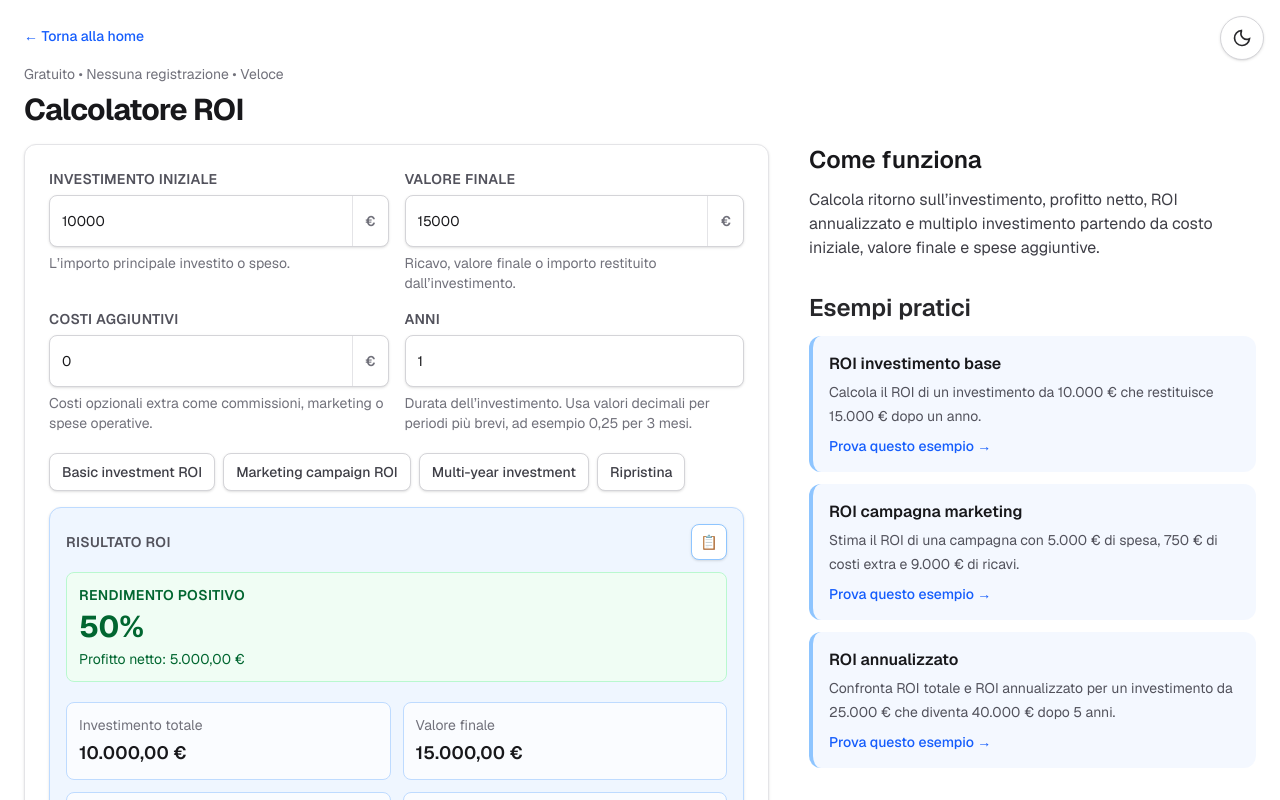
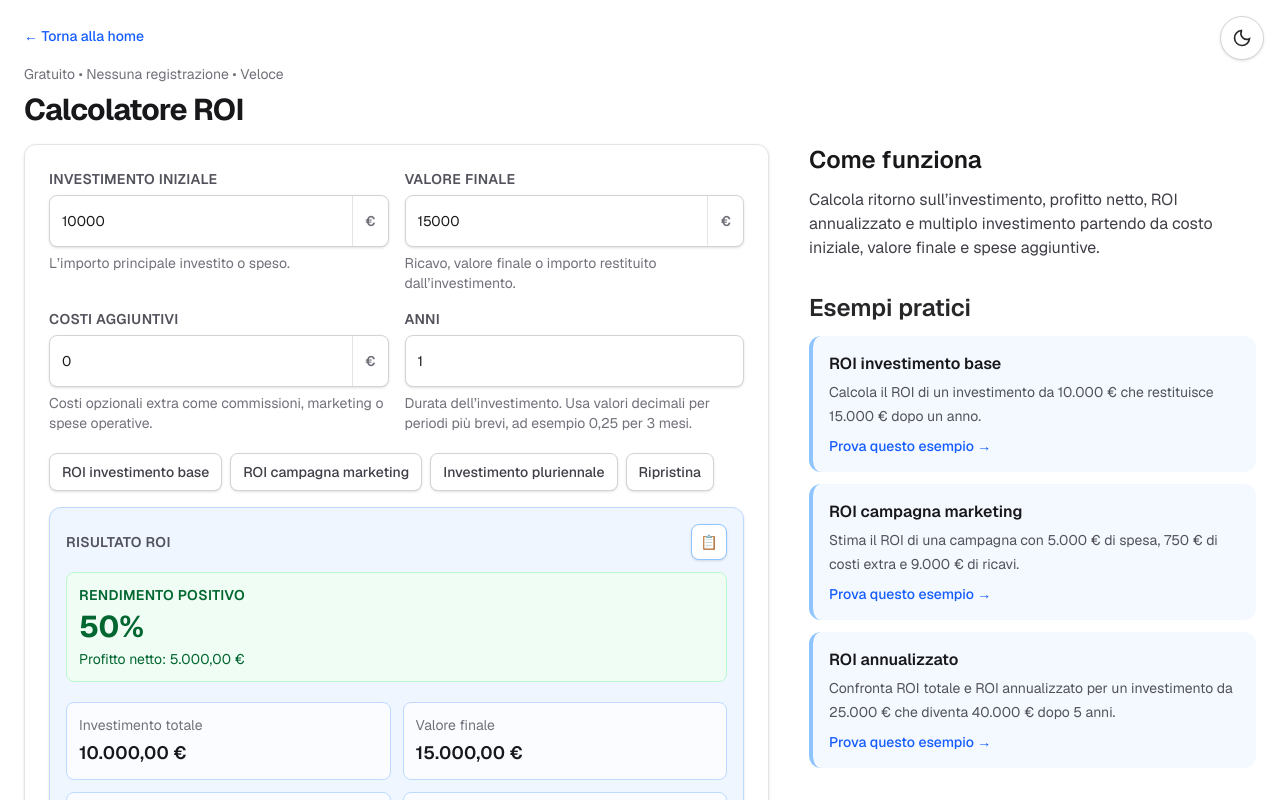
Before and after one commit to elpablo/calcolafacile, a Next.js app: page /it/calcolatore-roi in a window 1280 px wide. Shown: the top 800 px of the page. Built offline with nearby package versions, Linux system fonts and the light colour scheme.

Commit message:
feat: enhance ROI calculator examples with multilingual titles and descriptions

```diff
--- a/src/components/tools/roi-calculator/RoiCalculatorCore.js
+++ b/src/components/tools/roi-calculator/RoiCalculatorCore.js
@@ -167,9 +167,17 @@ function RoiCalculatorCoreContent({ content, searchParams, shouldLoadSavedState
         () =>
             roiCalculatorExamples.map((example) => ({
                 ...example,
+                title:
+                    example.title?.[lang] ?? example.title?.en ?? example.title,
+
+                description:
+                    example.description?.[lang] ??
+                    example.description?.en ??
+                    example.description,
+
                 href: buildExampleHref(currentPath, example),
             })),
-        [currentPath],
+        [currentPath, lang],
     );
 
     const setValue = (key, value) => {
--- a/src/components/tools/roi-calculator/roiCalculatorExamples.js
+++ b/src/components/tools/roi-calculator/roiCalculatorExamples.js
@@ -1,9 +1,14 @@
 export const roiCalculatorExamples = [
     {
         key: "basic-investment",
-        title: "Basic investment ROI",
-        description:
-            "Calculate the ROI of an investment that costs 10,000 and returns 15,000 after one year.",
+        title: {
+            en: "Basic investment ROI",
+            it: "ROI investimento base",
+        },
+        description: {
+            en: "Calculate the ROI of an investment that costs 10,000 and returns 15,000 after one year.",
+            it: "Calcola il ROI di un investimento che costa 10.000 e restituisce 15.000 dopo un anno.",
+        },
         params: {
             initialInvestment: 10000,
             finalValue: 15000,
@@ -13,9 +18,14 @@ export const roiCalculatorExamples = [
     },
     {
         key: "marketing-campaign",
-        title: "Marketing campaign ROI",
-        description:
-            "Estimate ROI for a campaign with 5,000 of spend, 750 of extra costs and 9,000 of revenue.",
+        title: {
+            en: "Marketing campaign ROI",
+            it: "ROI campagna marketing",
+        },
+        description: {
+            en: "Estimate ROI for a campaign with 5,000 of spend, 750 of extra costs and 9,000 of revenue.",
+            it: "Stima il ROI di una campagna con 5.000 di spesa, 750 di costi extra e 9.000 di ricavi.",
+        },
         params: {
             initialInvestment: 5000,
             finalValue: 9000,
@@ -25,9 +35,14 @@ export const roiCalculatorExamples = [
     },
     {
         key: "multi-year-investment",
-        title: "Multi-year investment",
-        description:
-            "Compare total ROI and annualized ROI for a 25,000 investment that becomes 40,000 after 5 years.",
+        title: {
+            en: "Multi-year investment",
+            it: "Investimento pluriennale",
+        },
+        description: {
+            en: "Compare total ROI and annualized ROI for a 25,000 investment that becomes 40,000 after 5 years.",
+            it: "Confronta ROI totale e ROI annualizzato per un investimento da 25.000 che diventa 40.000 dopo 5 anni.",
+        },
         params: {
             initialInvestment: 25000,
             finalValue: 40000,
```
